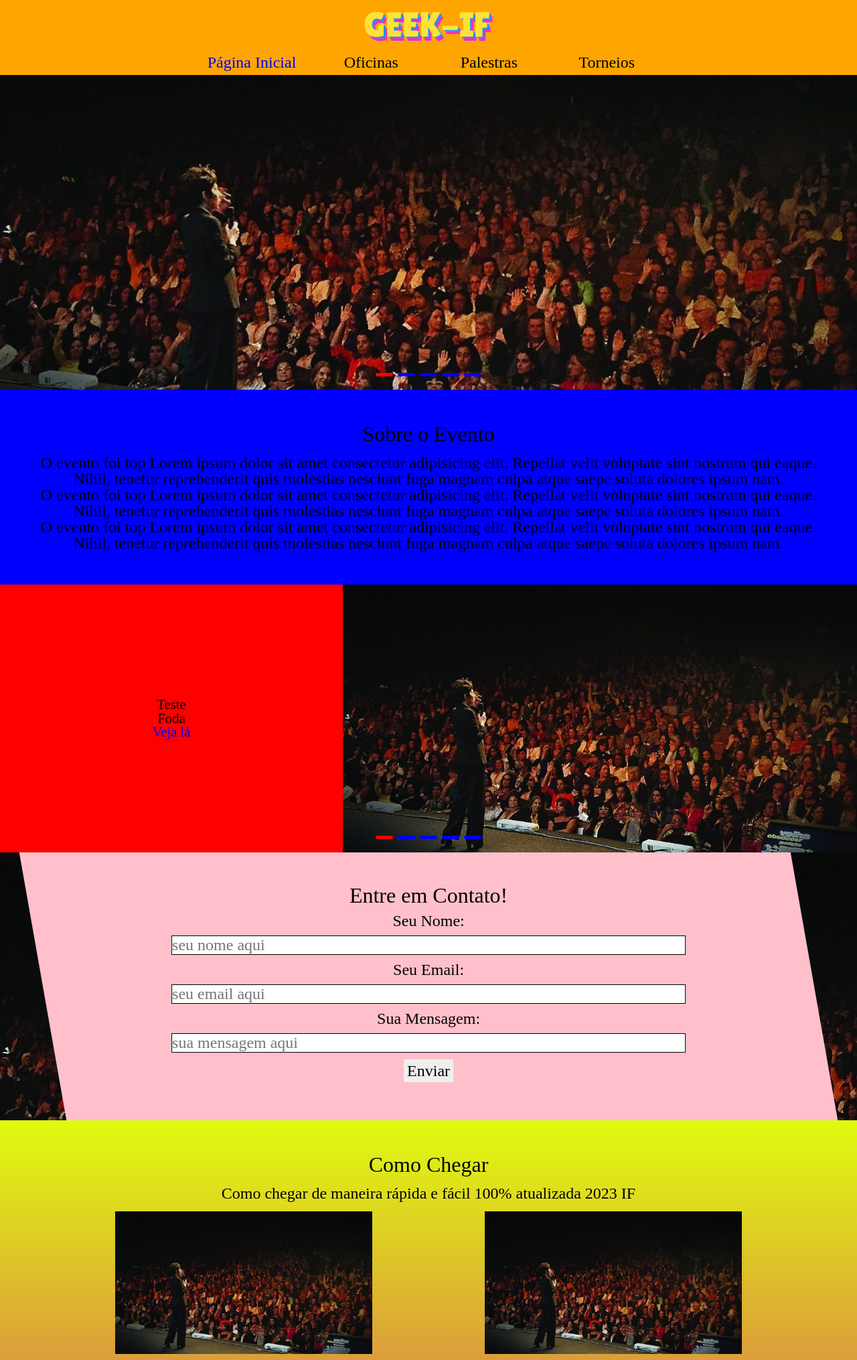
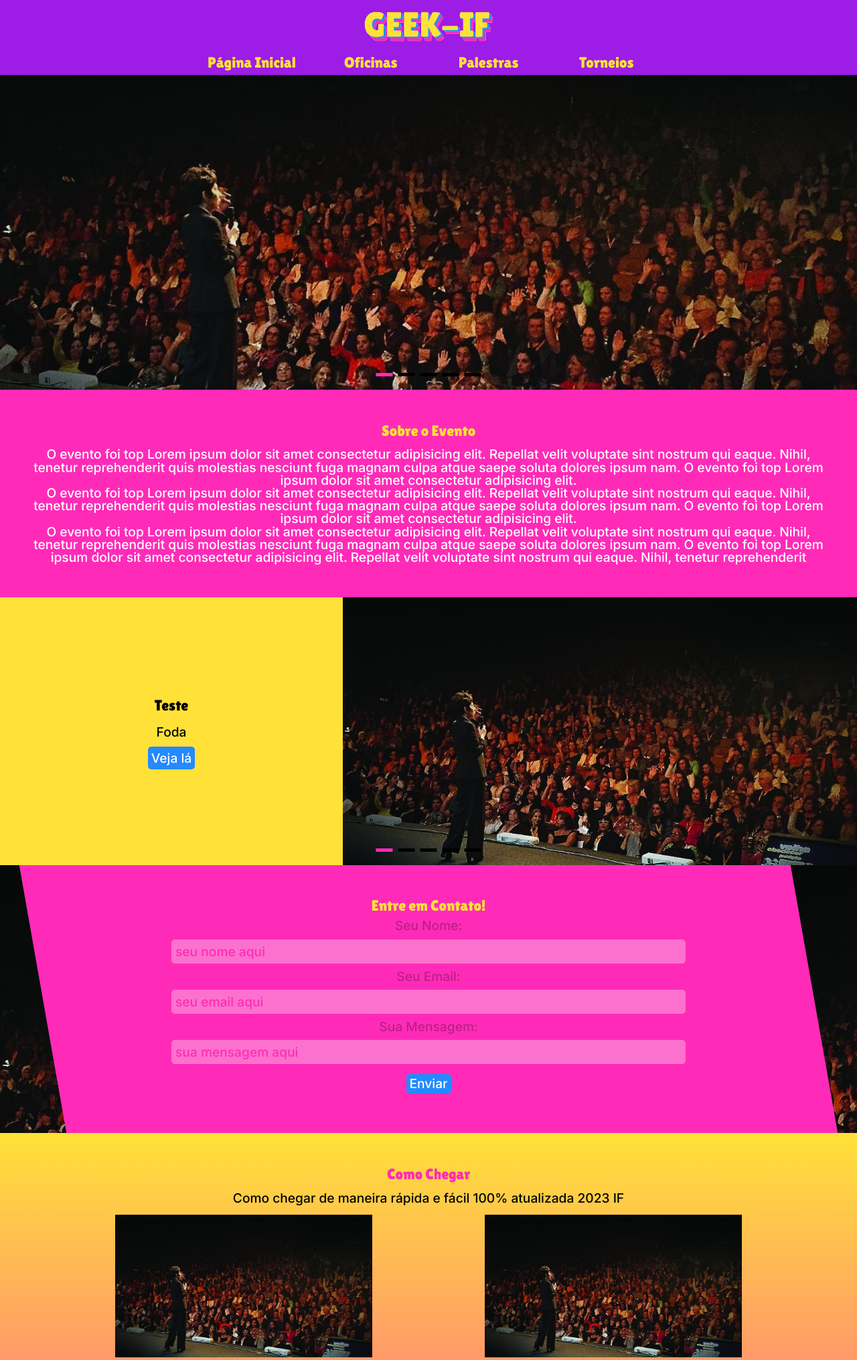
Before and after one commit to fabsoftwareitp/geekif.fabsoftware.itp.ifsp.edu.br, a PHP site: page / in a window 1280 px wide. Shown: the top 2031 px of the page at 67% size. Run offline with PHP 8.4, Linux system fonts and the light colour scheme.

Commit message:
Implementação das fontes e cores do styleguide

```diff
--- a/css/content.css
+++ b/css/content.css
@@ -3,21 +3,25 @@
   width: 100%-4px;
   text-align: center;
   padding: 50px;
-    background-color: blue;
+  background-color: var(--pink);
 }
 
-.about > h1 {
-    font-size: 2rem;
+.about h1 {
+  font-size: 1.4rem;
   padding-bottom: 15px;
+  font-family: "Lilita One", cursive;
+  color: var(--yellow);
 }
 
 .about > p {
-    font-size: 1.5rem;
+  font-size: 1.2rem;
+  font-family: "Inter", sans-serif;
+  color: var(--white);
 }
 
 /* Contato */
 .contact-geo {
-    background-color: pink;
+  background-color: var(--pink);
   margin: 0 auto;
   width: 90%;
   height: 400px;
@@ -39,7 +43,9 @@
 }
 
 .contact > h1 {
-    font-size: 2rem;
+  font-size: 1.4rem;
+  font-family: "Lilita One", cursive;
+  color: var(--yellow)
 }
 
 .contact > form {
@@ -51,22 +57,43 @@
 
 .contact > form > input {
   width: 60vw;
-    border: 1px solid;
+  border: 1px solid var(--light-pink);
+  border-radius: 5px;
   margin: 10px;
+  padding: 5px;
+  background-color: var(--light-pink);
+  color: var(--pink);
+}
+
+.contact > form > input::placeholder {
+  color: var(--pink);
+}
+
+.contact > form > input:focus {
+  outline: 1px solid var(--dark-pink);
+}
+
+.contact > form > label {
+  color: var(--dark-pink);
 }
 
 .contact > form > input,
 .contact > form > label,
 .contact > form > button {
-    font-size: 1.5rem;
+  font-size: 1.2rem;
+  font-family: "Inter", sans-serif;
 }
 
 .contact button {
   cursor: pointer;
   padding: 5px;
+  margin-top: 5px;
+  border-radius: 5px;
+  background-color: var(--blue);
+  color: var(--white);
 }
 
-@media (max-width:600px) {
+@media (max-width: 600px) {
   .contact-background {
     height: 500px;
     display: flex;
@@ -80,10 +107,10 @@
   }
 
   .contact {
-        transform: skew(0deg, -10deg)
+    transform: skew(0deg, -10deg);
   }
 
-    .contact > form > input  {
+  .contact > form > input {
     font-size: 1.3rem;
   }
 }
@@ -93,15 +120,18 @@
   width: 100%-4px;
   text-align: center;
   padding: 50px;
-    background: linear-gradient(rgb(224, 251, 15) 0%, rgb(214, 20, 124) 100%);
+  background: linear-gradient(var(--yellow), var(--pink));
 }
 
 .arrive > h1 {
-    font-size: 2rem;
+  font-size: 1.4rem;
+  font-family: "Lilita One", cursive;
+  color: var(--pink);
 }
 
 .arrive > p {
-    font-size: 1.5rem;
+  font-size: 1.2rem;
+  font-family: "Inter", sans-serif;
   padding: 15px;
 }
 
--- a/css/footer.css
+++ b/css/footer.css
@@ -1,5 +1,5 @@
 .footer {
-    background-color: purple;
+    background-color: var(--purple);
     width: 100%;
     display: flex;
     flex-direction: column;
@@ -10,13 +10,14 @@
 
 .footer > a,
 .footer > div,
-.footer > h3{
+.footer > h1{
     padding: 10px;
 }
 
-.footer > h3 {
+.footer > h1 {
     color: white;
     font-size: 1.4rem;
+    font-family: 'Lilita One', cursive;
 }
 
 #logo-if {
@@ -29,7 +30,7 @@
 }
 
 @media (max-width: 600px) {
-    .footer > h3 {
+    .footer > h1 {
         font-size: 1.2rem;
     }
 }
--- a/css/header.css
+++ b/css/header.css
@@ -5,7 +5,7 @@
   height: 7rem;
   padding: 1rem;
   flex-direction: column;
-    background-color: orange;
+  background-color: var(--purple);
   z-index: 2;
   position: fixed;
   width: 100vw;
@@ -39,9 +39,28 @@
 .menu > li > label {
   cursor: pointer;
   user-select: none;
+  font-family: "Lilita One", cursive;
+  font-size: 1.4rem;
+  color: var(--yellow);
 }
 
-.label-menu, .checkbox {
+.menu > li > label:hover,
+.menu > li > input:checked ~ label {
+  color: var(--white);
+}
+
+.menu a {
+  font-family: "Lilita One", cursive;
+  font-size: 1.4rem;
+  color: var(--yellow);
+}
+
+.menu a:hover {
+  color: var(--white);
+}
+
+.label-menu,
+.checkbox {
   display: none;
 }
 
--- a/css/main.css
+++ b/css/main.css
@@ -3,7 +3,23 @@
 @import url("/css/slider.css");
 @import url("/css/content.css");
 @import url("/css/footer.css");
+@import url("https://fonts.googleapis.com/css2?family=Inter:wght@500;700;800&family=Lilita+One&display=swap");
 
-/*:root {
-
-}*/
+:root {
+  --blue: #248AFF;
+  --dark-blue: #2169BB;
+  --light-blue: #63ABFF;
+  --purple: #9d1ce6;
+  --dark-purple: #7c2fa8;
+  --ligth-purple: #BC7BE1;
+  --pink: #ff2bb8;
+  --dark-pink: #B92186;
+  --light-pink: #FC71CD;
+  --yellow: #ffe138;
+  --dark-yellow: #E0C946;
+  --ligth-yellow: #FFE96A;
+  --black: #000;
+  --black-hover: #212121;
+  --black-focus: #323232;
+  --white: #FFF;
+}
--- a/css/slider.css
+++ b/css/slider.css
@@ -7,7 +7,6 @@
   position: relative;
   height: 470px;
   overflow: hidden;
-    background-color: red;
 }
 
 .carousell::before {
@@ -37,7 +36,7 @@
   bottom: 20px;
   left: 50%;
   transform: translateX(-50%);
-    z-index:1;
+  z-index: 1;
   width: fit-content;
 }
 
@@ -45,17 +44,17 @@
   width: 25px;
   height: 5px;
   margin: 0 4px;
-    background-color: blue;
+  background-color: var(--black);
   transition: 300ms;
   cursor: pointer;
 }
 
 .carousell .caro-btn:hover {
-    background-color: green;
+  background-color: var(--dark-pink);
 }
 
-.carousell .active{
-    background-color: red;
+.carousell .active {
+  background-color: var(--pink);
 }
 
 /* Slider Eventos */
@@ -67,7 +66,7 @@
   position: relative;
   height: 400px;
   overflow: hidden;
-    background-color: red;
+  background-color: var(--yellow);
 }
 
 .content-event {
@@ -79,8 +78,26 @@
 }
 
 .content-text-event {
-    font-size: 1.3rem;
   width: 40%;
+}
+
+.content-event h1 {
+  font-family: "Lilita One", cursive;
+  font-size: 1.4rem;
+}
+
+.content-event p,
+.content-event a {
+  font-size: 1.2rem;
+  font-family: "Inter", sans-serif;
+  margin: 20px;
+}
+
+.content-event a {
+    background-color: var(--blue);
+    padding: 5px;
+    border-radius: 5px;
+    color: var(--white);
 }
 
 .carousell-event .img-list-event {
@@ -115,17 +132,17 @@
   width: 25px;
   height: 5px;
   margin: 0 4px;
-    background-color: blue;
+  background-color: var(--black);
   transition: 300ms;
   cursor: pointer;
 }
 
 .carousell-event .caro-btn-event:hover {
-    background-color: green;
+  background-color: var(--dark-pink);
 }
 
-.carousell-event .active{
-    background-color: red;
+.carousell-event .active {
+  background-color: var(--pink);
 }
 
 .prev,
@@ -158,7 +175,6 @@
   .prev svg {
     width: 35px;
     height: 35px;
-        fill: white;
   }
 
   .next {
@@ -171,6 +187,10 @@
   .next svg {
     width: 35px;
     height: 35px;
-        fill: white;
+  }
+
+  .carousell .caro-btn:hover,
+  .carousell-event .caro-btn-event:hover {
+    background-color: var(--pink);
   }
 }
--- a/index.html
+++ b/index.html
@@ -15,7 +15,7 @@
        <a href="/"><img class="logo" src="/imgs/geek_if.png"></a>
        <nav class="nav">
            <input type="checkbox" id="checkbox" class="checkbox">
-           <label for="checkbox" class="label-menu">Menu
+           <label for="checkbox" class="label-menu">
                <span class="hamburguer"></span>
             </label>
            <ul class="menu">
@@ -67,20 +67,24 @@
         <h1>Sobre o Evento</h1>
         <p>O evento foi top Lorem ipsum dolor sit amet consectetur adipisicing elit.
             Repellat velit voluptate sint nostrum qui eaque. Nihil, tenetur reprehenderit
-            quis molestias nesciunt fuga magnam culpa atque saepe soluta dolores ipsum nam.</p>
+            quis molestias nesciunt fuga magnam culpa atque saepe soluta dolores ipsum nam.
+            O evento foi top Lorem ipsum dolor sit amet consectetur adipisicing elit.</p>
         <p>O evento foi top Lorem ipsum dolor sit amet consectetur adipisicing elit.
             Repellat velit voluptate sint nostrum qui eaque. Nihil, tenetur reprehenderit
-            quis molestias nesciunt fuga magnam culpa atque saepe soluta dolores ipsum nam.</p>
+            quis molestias nesciunt fuga magnam culpa atque saepe soluta dolores ipsum nam.
+            O evento foi top Lorem ipsum dolor sit amet consectetur adipisicing elit.</p>
         <p>O evento foi top Lorem ipsum dolor sit amet consectetur adipisicing elit.
             Repellat velit voluptate sint nostrum qui eaque. Nihil, tenetur reprehenderit
-            quis molestias nesciunt fuga magnam culpa atque saepe soluta dolores ipsum nam.</p>
+            quis molestias nesciunt fuga magnam culpa atque saepe soluta dolores ipsum nam.
+            O evento foi top Lorem ipsum dolor sit amet consectetur adipisicing elit.
+            Repellat velit voluptate sint nostrum qui eaque. Nihil, tenetur reprehenderit</p>
     </section>
     <!-- Slider Eventos -->
     <section class="carousell-event">
         <div class="img-list-event" id="img-list-event">
             <div class="content-event">
                 <div class="content-text-event">
-                    <h3>Teste</h3>
+                    <h1>Teste</h1>
                     <p>Foda</p>
                     <a href="/">Veja lá</a>
                 </div>
@@ -88,7 +92,7 @@
             </div>
             <div class="content-event">
                 <div class="content-text-event">
-                    <h3>Teste</h3>
+                    <h1>Teste</h1>
                     <p>Foda</p>
                     <a href="/">Veja lá</a>
                 </div>
@@ -96,7 +100,7 @@
             </div>
             <div class="content-event">
                 <div class="content-text-event">
-                    <h3>Teste</h3>
+                    <h1>Teste</h1>
                     <p>Foda</p>
                     <a href="/">Veja lá</a>
                 </div>
@@ -104,7 +108,7 @@
             </div>
             <div class="content-event">
                 <div class="content-text-event">
-                    <h3>Teste</h3>
+                    <h1>Teste</h1>
                     <p>Foda</p>
                     <a href="/">Veja lá</a>
                 </div>
@@ -112,7 +116,7 @@
             </div>
             <div class="content-event">
                 <div class="content-text-event">
-                    <h3>Teste</h3>
+                    <h1>Teste</h1>
                     <p>Foda</p>
                     <a href="/">Veja lá</a>
                 </div>
@@ -169,7 +173,7 @@
                 <img class="social-img" src="/imgs/Instagram-Icon.png" alt="Instagram Logo">
             </a>
         </div>
-        <h3>Todos os Direitos Reservados©Geek IF</h3>
+        <h1>Todos os Direitos Reservados©Geek IF</h1>
     </footer>
     <!-- JavaScript -->
     <script src="/script/index.js"></script>
--- a/script/index.js
+++ b/script/index.js
@@ -6,10 +6,10 @@ var positionUit = -100;
 
 function slideImg(x) {
   var i;
-  for(i = 0; i < 5; i++) {
-    caroBtns[i].classList.remove('active');
+  for (i = 0; i < 5; i++) {
+    caroBtns[i].classList.remove("active");
   }
-  caroBtns[x].classList.add('active');
+  caroBtns[x].classList.add("active");
   position = x * positionUit;
   imgList.style.left = position + "%";
 }
@@ -25,10 +25,10 @@ function slideImgEvent(x) {
   var i;
   posiNow = x;
   posiNow = working(posiNow);
-  for(i = 0; i < 5; i++) {
-    caroBtnsEvent[i].classList.remove('active');
+  for (i = 0; i < 5; i++) {
+    caroBtnsEvent[i].classList.remove("active");
   }
-  caroBtnsEvent[x].classList.add('active');
+  caroBtnsEvent[x].classList.add("active");
   position = x * positionUit;
   imgListEvent.style.left = position + "%";
 }
@@ -37,68 +37,72 @@ function swipper(x) {
   var i;
   posiNow += x;
   posiNow = working(posiNow);
-  for(i = 0; i < 5; i++) {
-    caroBtnsEvent[i].classList.remove('active');
+  for (i = 0; i < 5; i++) {
+    caroBtnsEvent[i].classList.remove("active");
   }
-  caroBtnsEvent[posiNow].classList.add('active');
-  position = (posiNow) * positionUit;
+  caroBtnsEvent[posiNow].classList.add("active");
+  position = posiNow * positionUit;
   imgListEvent.style.left = position + "%";
 }
 
-function working(posiNow){
-  if(posiNow<0){
+function working(posiNow) {
+  if (posiNow < 0) {
     posiNow = 0;
-  } else if (posiNow>4){
+  } else if (posiNow > 4) {
     posiNow = 4;
-  } return posiNow;
+  }
+  return posiNow;
 }
 
 //Enviar Email
-const form = document.getElementById('form');
+const form = document.getElementById("form");
 
 async function submitForm(event) {
   event.preventDefault();
 
-    const name = document.getElementById('name').value;
-    const email = document.getElementById('email').value;
-    const message = document.getElementById('message').value;
+  const name = document.getElementById("name").value;
+  const email = document.getElementById("email").value;
+  const message = document.getElementById("message").value;
 
   await sendEmail(name, email, message);
 }
 
 async function sendEmail(name, email, message) {
   try {
-        const connction = await fetch("https://formsubmit.co/ajax/vitor.cavalheiro@aluno.ifsp.edu.br", {
+    const connction = await fetch(
+      "https://formsubmit.co/ajax/vitor.cavalheiro@aluno.ifsp.edu.br",
+      {
         method: "POST",
         headers: {
-                'Content-Type': 'application/json',
-                'Accept': 'application/json'
+          "Content-Type": "application/json",
+          Accept: "application/json",
         },
         body: JSON.stringify({
           name: name,
           email: email,
-                message: message
-            })
-        })
+          message: message,
+        }),
+      }
+    );
 
     const convertedConnection = await connction.json();
-        alert('Email enviado com sucesso');
+    alert("Email enviado com sucesso");
   } catch (e) {
-      alert('ERROR: Email não foi enviado');
+    alert("ERROR: Email não foi enviado");
   }
 }
 
-form.addEventListener("submit", event => submitForm(event));
+form.addEventListener("submit", (event) => submitForm(event));
 
 //Limite de Sub Menus
-var radio = document.getElementsByClassName('limited');
-let checkBefore = 3
+var radio = document.getElementsByClassName("limited");
+let checkBefore = 3;
 
-function oneMenu(x){
-  if(checkBefore == x){
+function oneMenu(x) {
+  if (checkBefore == x) {
     radio[x].checked = false;
     checkBefore = 3;
-  }else {
+  } else {
     radio[x].checked = true;
     checkBefore = x;
   }
```
Also changed, not shown: other parts of css/header.css (+13 -15 lines), css/reset.css (+20 -7 lines). Lines whose indentation alone changed are shown as unchanged.
